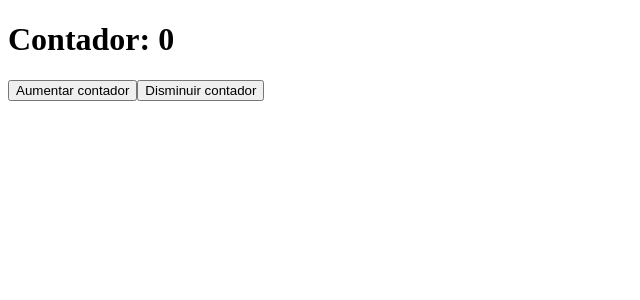
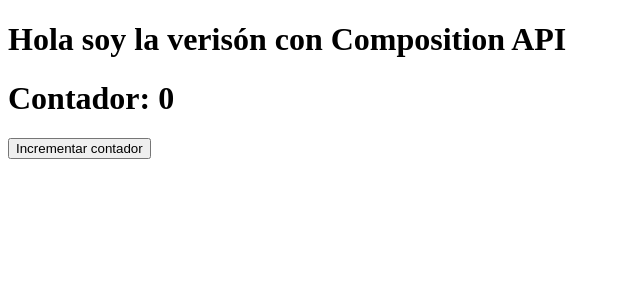
Before and after one commit to felipe16484/vue-3-ecommerce, a Vue app: page / in a window 1280 px wide. Shown: the top 300 px of the page, without its empty margins (0-640 px from the left). Built offline with nearby package versions, Linux system fonts and the light colour scheme.

Commit message:
Adding basic examples of Options Api & Composition API

```diff
--- /dev/null
+++ b/src/examples/ContadorComposition.vue
@@ -0,0 +1,22 @@
+<script setup lang="ts">
+
+    import { onMounted, ref } from 'vue'
+
+    const count = ref(0);
+
+    function increase(){
+        count.value++;
+    }
+
+    onMounted(() => {
+        console.log('El valor inicial del contador es: '+count.value);
+    });
+</script>
+
+<template>
+    <h1>Hola soy la verisón con Composition API</h1>
+    <h1>Contador: {{ count }}</h1>
+    <button @click="increase">Incrementar contador</button>
+</template>
+
+<style></style>
--- a/src/Contador.vue
+++ b/src/examples/ContadorOptions.vue
@@ -27,7 +27,7 @@
     <button @click="increase">
         Aumentar contador
     </button>
-
+    <br><br>
     <button @click="decrease">
         Disminuir contador
     </button>
--- a/src/main.ts
+++ b/src/main.ts
@@ -1,5 +1,5 @@
 import { createApp } from 'vue'
-import Contador from './Contador.vue'
+import Contador from './examples/ContadorComposition.vue'
 
 const app = createApp(Contador)
 
```
Also changed, not shown: notas.txt.
